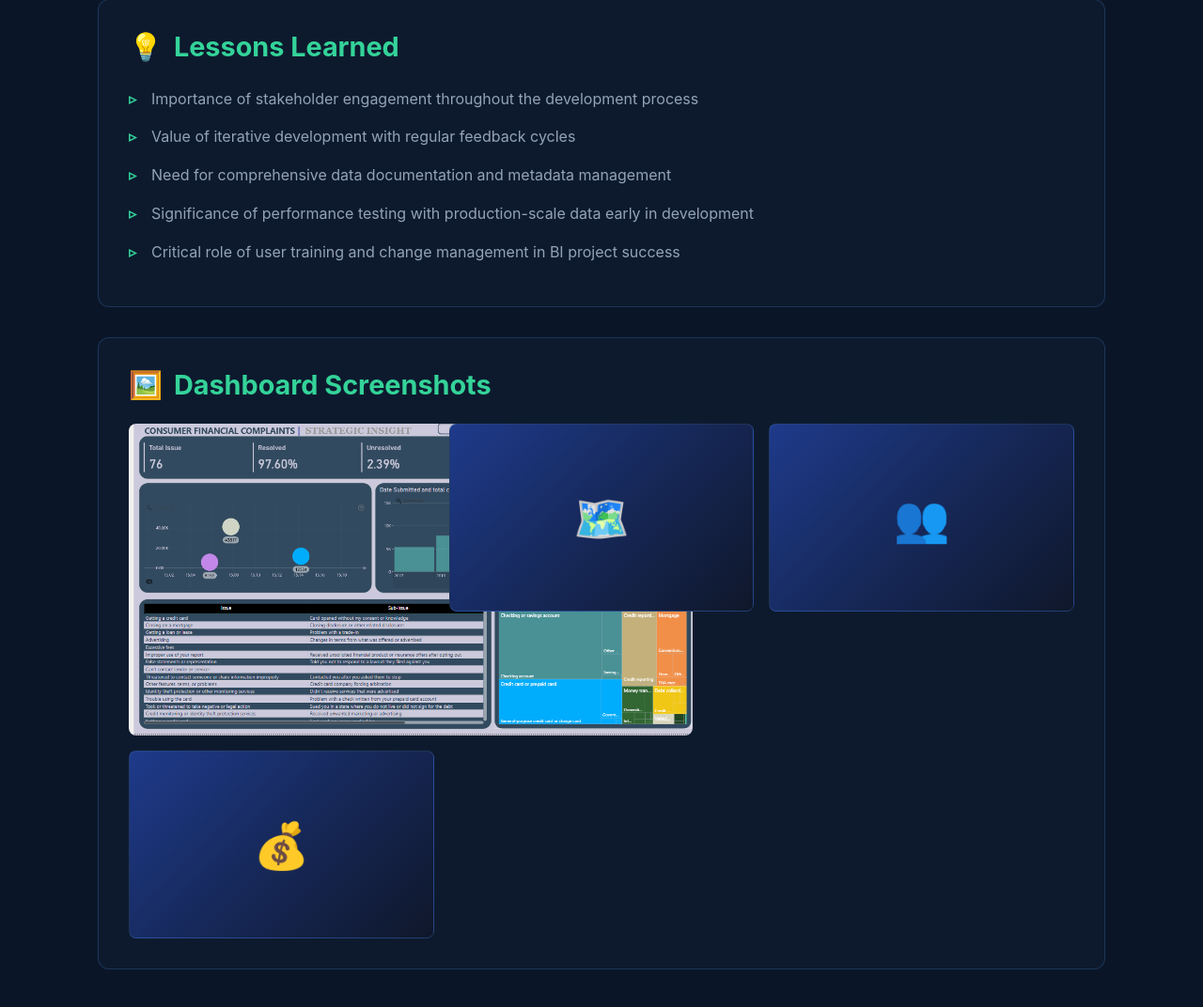
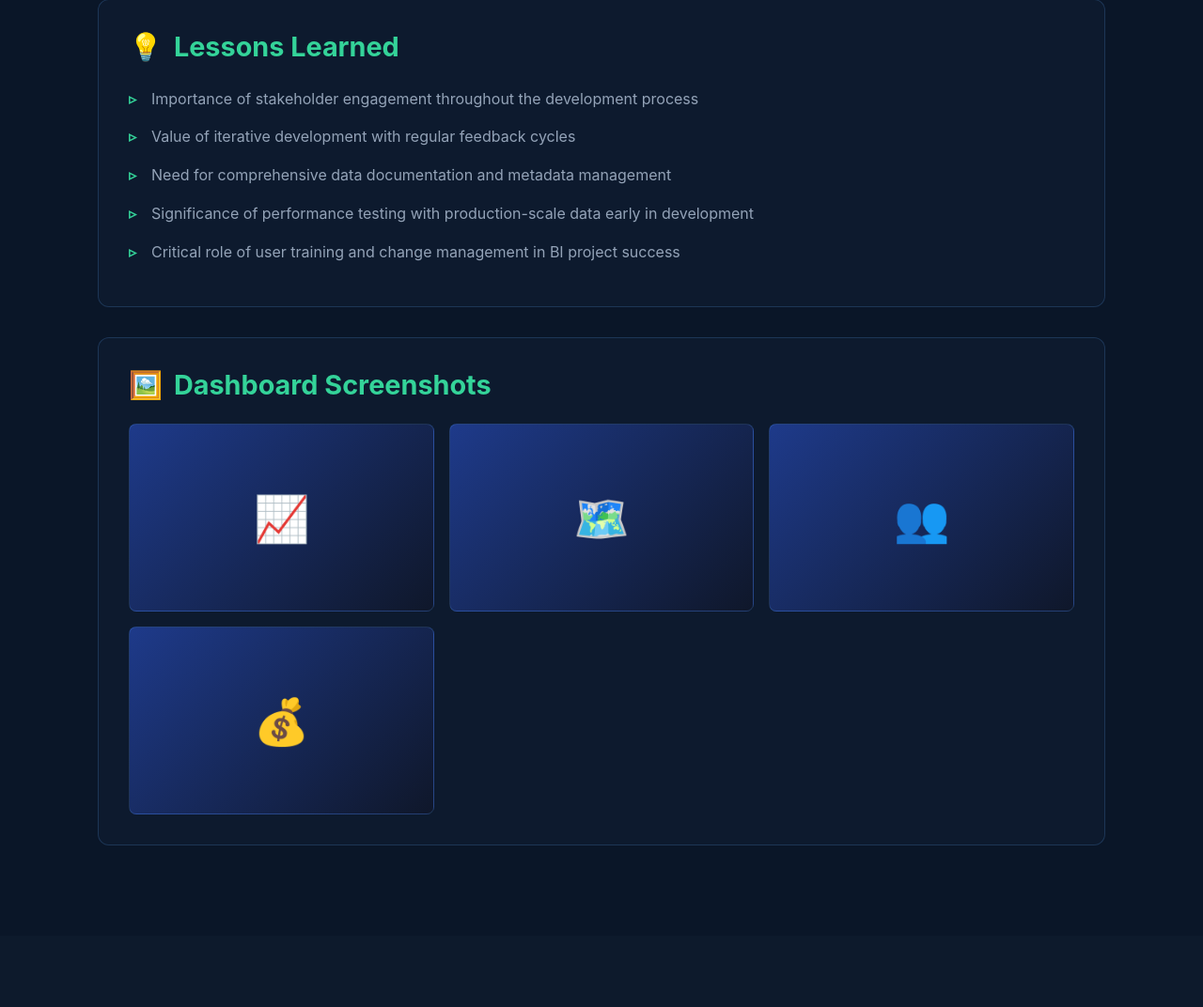
Before and after one commit to AnasIbrahim06/anasibrahim06.github.io, a Flask app: page /projectsdetails1 in a window 1280 px wide. Shown: the part 3820-4892 px from the top of the page at 94% size. After the commit the page ends 4720 px from the top, so only its background shows below. Run offline with Flask 3, Linux system fonts and the light colour scheme.

Commit message:
Added projects4

```diff
--- a/templates/projectdetails1.html
+++ b/templates/projectdetails1.html
@@ -620,13 +620,11 @@
             <div class="content-section">
                 <h2><span>🖼️</span> Dashboard Screenshots</h2>
                 <div class="gallery">
-  <img src="{{ url_for('static', filename='images/Screenshot 2025-10-25 022623.png') }}"
-     alt="Project Screenshot"
-     style="width:600px; height:auto; border-radius:8px;">
-  <div class="gallery-item">🗺️</div>
-  <div class="gallery-item">👥</div>
-  <div class="gallery-item">💰</div>
-</div>
+                    <div class="gallery-item">📈</div>
+                    <div class="gallery-item">🗺️</div>
+                    <div class="gallery-item">👥</div>
+                    <div class="gallery-item">💰</div>
+                </div>
             </div>
 
 
```
